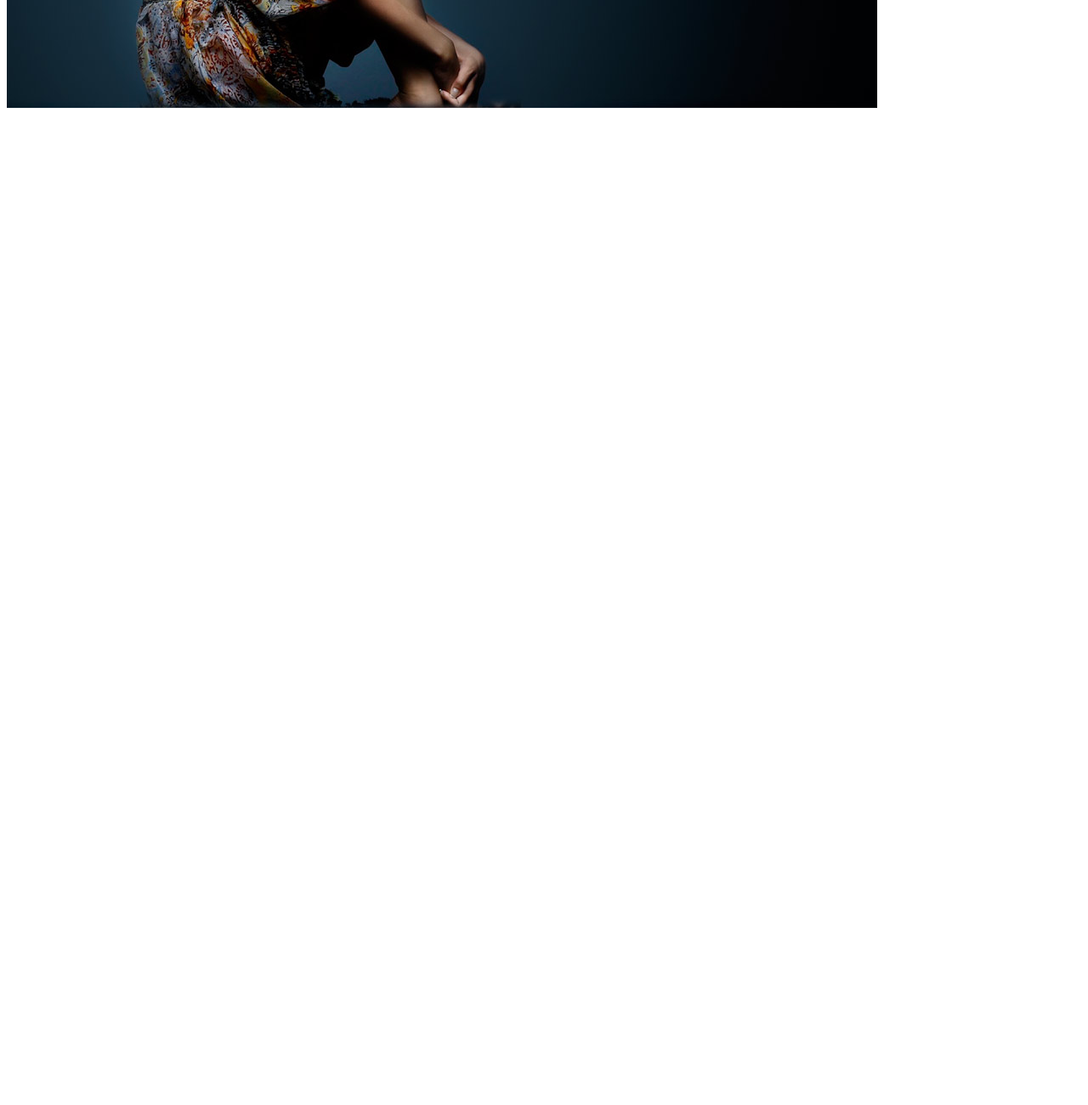
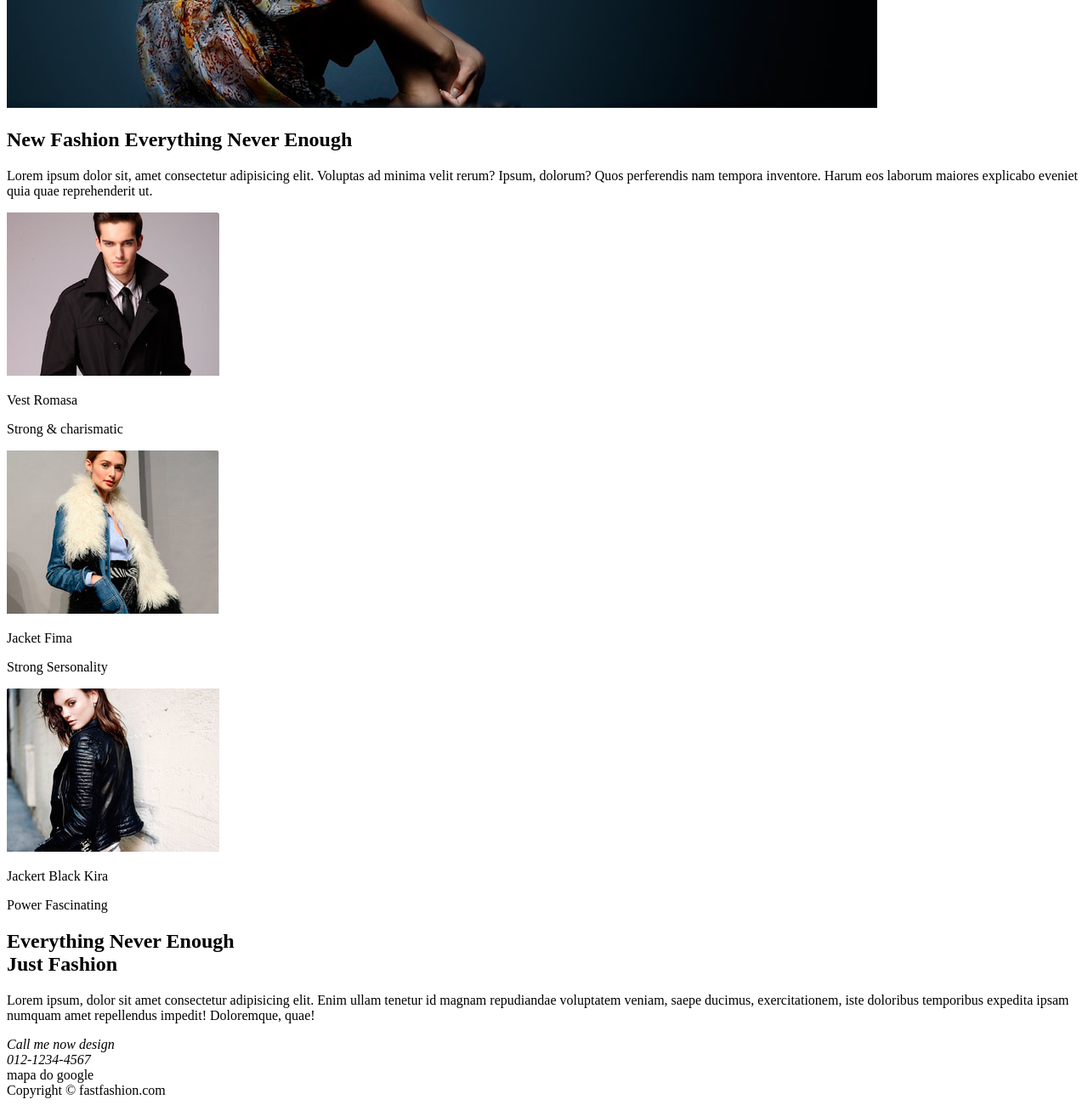
Before and after one commit to HenriqueEliasParnaiba/FashionPage, a plain HTML site: page index.html in a window 1280 px wide. Shown: the part 492-1792 px from the top of the page at 85% size. Before the commit the page ends 800 px from the top, so only its background shows below. Drawn offline with Linux system fonts and the light colour scheme.

Commit message:
Criando cards e About us

```diff
--- a/index.html
+++ b/index.html
@@ -18,7 +18,38 @@
         </ul>
     </nav>
     <img src="Imagens/topo.jpg" alt="">
-        </header>
+</header>
+        <article class="portifolio">
+            <h1>New Fashion Everything Never Enough</h1>
+            <p>Lorem ipsum dolor sit, amet consectetur adipisicing elit. Voluptas ad minima velit rerum? Ipsum, dolorum? Quos perferendis nam tempora inventore. Harum eos laborum maiores explicabo eveniet quia quae reprehenderit ut.</p>
+        </article>
+      <section class="gallery">
+        <article class="gallery-cards">
+<img src="Imagens/modelo1.jpg" alt="">
+<p class="gallery-title">Vest Romasa</p>
+<p class="gallery-text">Strong & charismatic</p>
+        </article>
+        <article class="gallery-cards">
+            <img src="Imagens/modelo2.jpg" alt="">
+            <p class="gallery-title">Jacket Fima</p>
+            <p class="gallery-text">Strong Sersonality</p>
+         </article>
+         <article class="gallery-cards">
+            <img src="Imagens/modelo3.jpg" alt="">
+            <p class="gallery-title">Jackert Black Kira</p>
+            <p class="gallery-text">Power Fascinating</p>
+                    </article>
+      </section>
+      <article class="About">
+        <h2>Everything Never Enough <br>Just Fashion</h2>
+        <p>Lorem ipsum, dolor sit amet consectetur adipisicing elit. Enim ullam tenetur id magnam repudiandae voluptatem veniam, saepe ducimus, exercitationem, iste doloribus temporibus expedita ipsam numquam amet repellendus impedit! Doloremque, quae!</p>
+      </article>
+<div id="Contact">
+    <address>Call me now design <br>
+        012-1234-4567</address>
+        <div class="maps"> mapa do google</div>
+</div>
+<footer>Copyright &copy; fastfashion.com</footer>
     </div>
 </body>
 </html>
```
